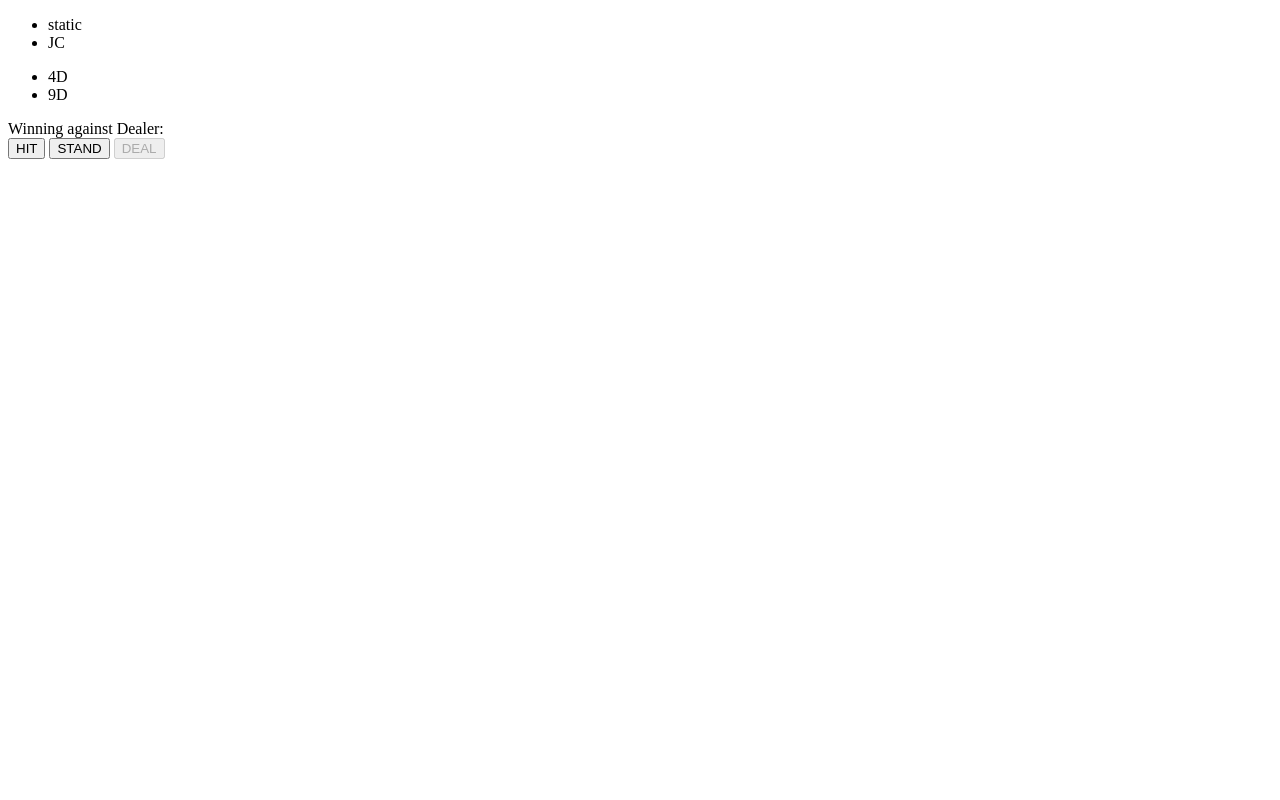
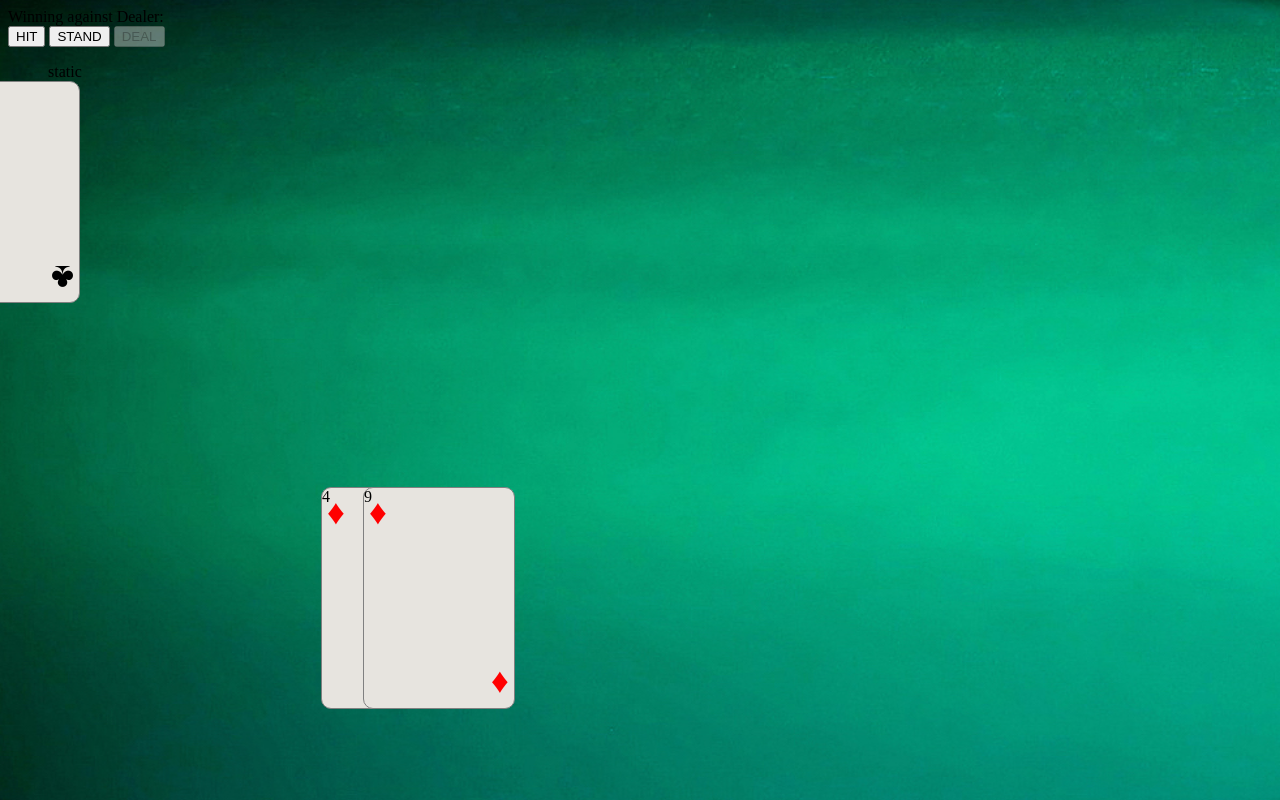
Before and after one commit to lionsdwarf/lionsdwarf.github.io, a website built with webpack: page index.html in a window 1280 px wide. Both pictures are taken after a click on the button "DEAL". Built offline with nearby package versions, Linux system fonts and the light colour scheme.

Commit message:
table, hand and card styles -- incomplete

```diff
--- /dev/null
+++ b/css/Game.css
@@ -0,0 +1,67 @@
+/*table*/
+body {
+  background-image: url('../public/table.jpeg');
+  background-size: cover;
+  background-repeat: no-repeat;
+}
+
+
+
+/*hands*/
+ol {
+  list-style-type: none;
+}
+
+#player {
+  position: absolute;
+  bottom: 75px;
+  transform: translate(75%);
+}
+
+
+/*cards*/
+.card {
+  position: relative;
+  float: left;
+  margin-right: 10px;
+  width: 150px;
+  height: 220px;
+  border-radius: 10px;
+  background: rgba(231,228,223,1);
+  border: 1px solid grey;
+}
+
+.suitdiamonds:before, .suitdiamonds:after {
+  content: "♦";
+  color: #ff0000;
+}
+
+.suithearts:before, .suithearts:after {
+  content: "♥";
+  color: #ff0000;
+}
+
+.suitclubs:before, .suitclubs:after {
+  content: "♣";
+  color: #000;
+}
+
+.suitspades:before, .suitspades:after {
+  content: "♠";
+  color: #000;
+}
+
+li[class*='suit']:before {
+  position: absolute;
+  font-size: 35px;
+  left: 5px;
+  top: 5px;
+}
+
+li[class*='suit']:after {
+  position: absolute;
+  font-size: 35px;
+  right: 5px;
+  bottom: 5px;
+  transform: rotate(180deg);
+}
--- a/index.html
+++ b/index.html
@@ -4,30 +4,39 @@
 
   <head>
 
+    <meta charset="utf-8">
+
     <title>blackjack</title>
+
+    <link rel="stylesheet" type="text/css" href="./css/Game.css">
 
   </head>
 
 
   <body>
 
-    <div id="hands">
+    <aside>
 
-      <ul id="dealer"></ul>
+      <div>Winning against Dealer:</div>
 
-      <ul id="player"></ul>
+      <div id="victoryPercentage"></div>
 
-    </div>
+      <button id="hit" disabled>HIT</button>
 
-    <div>Winning against Dealer:</div>
+      <button id="stand" disabled>STAND</button>
 
-    <div id="victoryPercentage"></div>
+      <button id="deal">DEAL</button>
 
-    <button id="hit" disabled>HIT</button>
+    </aside>
 
-    <button id="stand" disabled>STAND</button>
+    <main id="hands">
 
-    <button id="deal">DEAL</button>
+      <ol id="dealer"></ol>
+
+      <ol id="player" class="spread"></ol>
+
+    </main>
+
 
   </body>
 
--- a/js/game/blackjack/Deck.js
+++ b/js/game/blackjack/Deck.js
@@ -1,4 +1,4 @@
-import { FACE_VALUE, ACE_VALUE, CARD, ACE, } from './constants'
+import { FACE_VALUE, ACE_VALUE, CARD_PROPS, ACE, } from './constants'
 
 
 export default class Deck {
@@ -54,7 +54,7 @@ const shuffleDeck = (deck) => {
 
 const buildCardVals = () => {
 
-  return CARD.title.map(
+  return CARD_PROPS.title.map(
     //if face or ace card, include it's value. otherwise value is equal to title.
     cardTitle => typeof(cardTitle) === 'number' ?
 
@@ -87,7 +87,7 @@ const buildDeck = cardVals => {
 
   for (let cardVal of cardVals) {
 
-    for (let suit of CARD.suit) {
+    for (let suit of CARD_PROPS.suit) {
 
       deck.push({
 
--- a/js/game/blackjack/Game.js
+++ b/js/game/blackjack/Game.js
@@ -64,7 +64,7 @@ export default class Game {
 
     this.hands[participant].setCard(card)
 
-    UIHand.update(participant, card)
+    UIHand.update(participant, card, this.hands[participant].cards.length - 1)
 
     participant === DEALER && this.hands[participant].setStand()
 
--- a/js/game/blackjack/constants/index.js
+++ b/js/game/blackjack/constants/index.js
@@ -14,6 +14,8 @@ export const BUST_LIMIT = 21
 
 export const DEALER_STAND_MIN = 17
 
+export const CSS_CARD_OFFSET = 120
+
 export const ACE_VALUE = {
 
   high: 11,
@@ -22,10 +24,10 @@ export const ACE_VALUE = {
 
 }
 
-export const CARD = {
+export const CARD_PROPS = {
 
   title: [ 2, 3, 4, 5, 6, 7, 8, 9, 10, 'J', 'Q', 'K', 'A' ],
 
-  suit: [ 'S', 'H', 'D', 'C' ],
+  suit: [ 'spades', 'hearts', 'diamonds', 'clubs' ],
 
 }
--- a/js/game/blackjack/ui/Hands.js
+++ b/js/game/blackjack/ui/Hands.js
@@ -1,16 +1,20 @@
-import { DEALER } from '../constants'
+import { DEALER, CSS_CARD_OFFSET } from '../constants'
 
 const constructCardHTML = card => {
 
-  return (card.face ? card.face : card.value) + card.suit
+  return card.face ? card.face : card.value
 
 }
 
-const buildCardFaceUp = card => {
+const buildCardFaceUp = (card, cardNum) => {
 
   const cardEl = document.createElement('li')
 
   cardEl.innerHTML = constructCardHTML(card)
+
+  cardEl.className += 'card suit' + card.suit
+
+  cardEl.style.left = '-' + CSS_CARD_OFFSET * cardNum + 'px'
 
   return cardEl
 
@@ -30,11 +34,11 @@ const buildCardFaceDown = () => {
 }
 
 
-const update = (participant, card) => {
+const update = (participant, card, cardNum) => {
 
   const handEl = document.querySelector('#hands #' + participant)
   //if card is dealer's first, it's face down--do not reveal yet
-  const cardEl = participant === DEALER && !handEl.children.length ? buildCardFaceDown() : buildCardFaceUp(card)
+  const cardEl = participant === DEALER && !handEl.children.length ? buildCardFaceDown() : buildCardFaceUp(card, cardNum)
 
   handEl.append(cardEl)
 
```
Also changed, not shown: public/table.jpeg (added).
